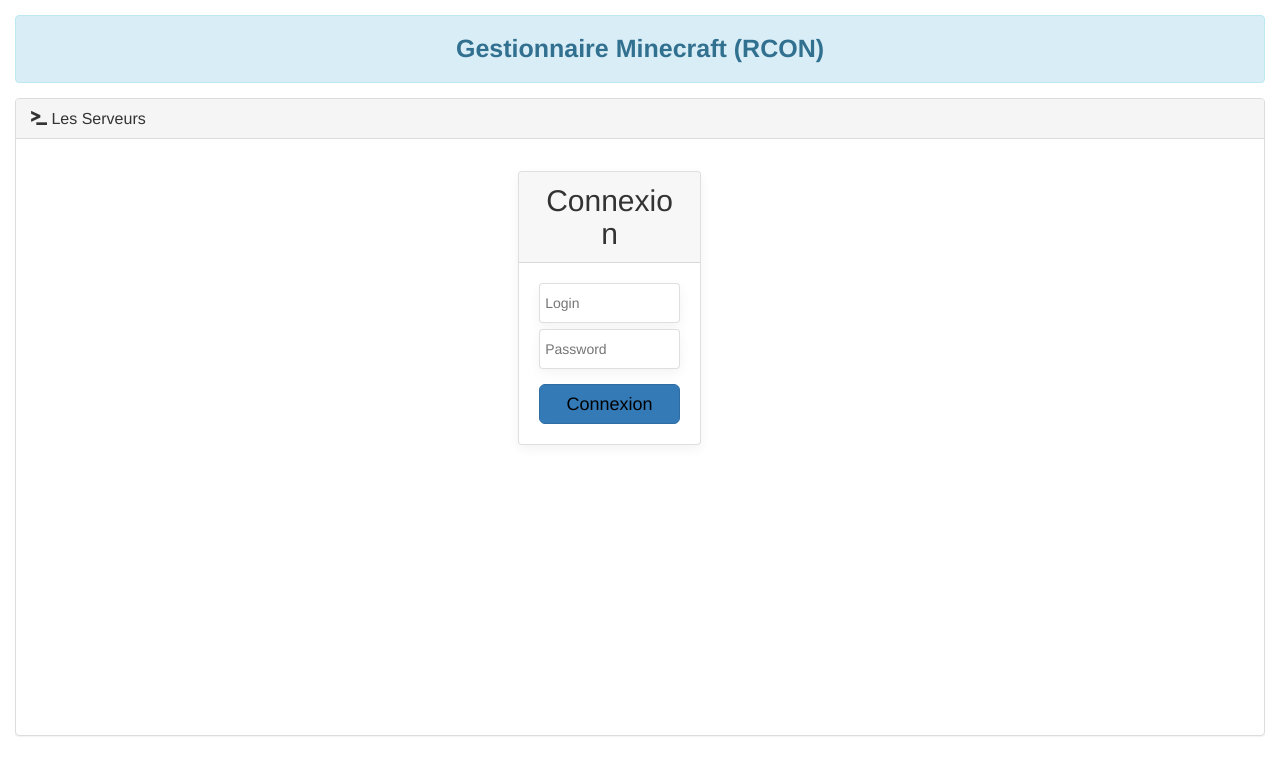
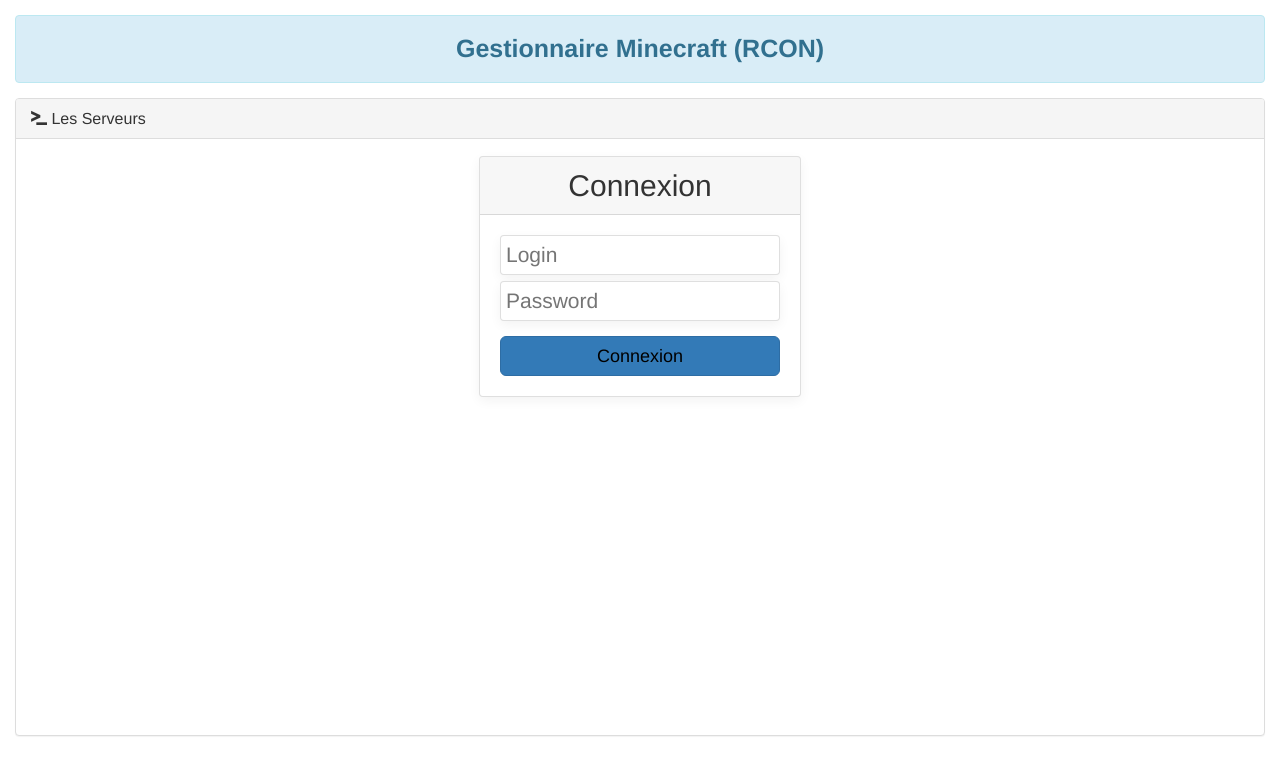
Before and after one commit to Octanne/McInterface, a PHP site: page /index.php in a window 1280 px wide. Shown: the top 775 px of the page. Run offline with PHP 8.4, Linux system fonts and the light colour scheme.

Commit message:
fix Login Page (Size of Box)

```diff
--- a/index.php
+++ b/index.php
@@ -92,19 +92,19 @@ if(isset($_SESSION['isLogin']) && $_SESSION['isLogin'] == true){
             ?>
           </div>
         <?php } else{ ?>
-          <div class="card box-shadow" style="text-align: center; height: auto; width: 15%; margin-top: 15px; margin-left: 40%; margin-right: 0%;">
+          <div class="card box-shadow" style="font-size:1.5em; text-align: center; margin: auto; width: max-content; height: max-content;">
             <div class="card-header">
               <h2 class="my-0 font-weight-normal">Connexion</h2>
             </div>
-            <div class="card-body" style="text-align: left;">
+            <div class="card-body" style="text-align: center; font-size:1em;">
               <?php if(isset($_GET["log"]) && $_GET["log"] == 'denied'){ ?>
-              <div class="alert alert-danger">Identifiant incorrect</div>
+              <div class="alert alert-danger" style="font-size:0.8em; padding:0.5em;">Identifiant incorrect</div>
               <?php } ?>
               <?php if(isset($_GET["log"]) && $_GET["log"] == 'restricted'){ ?>
-              <div class="alert alert-danger">Accès restreint</div>
+              <div class="alert alert-danger" style="font-size:0.8em; padding:0.5em;">Accès restreint</div>
               <?php } ?>
               <?php if(isset($_GET["log"]) && $_GET["log"] == 'deconnect'){ ?>
-              <div class="alert alert-info">Déconnexion réussi</div>
+              <div class="alert alert-info" style="font-size:0.8em; padding:0.5em;">Déconnexion réussi</div>
               <?php } ?>
               <form action="login.php" method="post">
               <input style="width: 100%; height: 40px; padding-left: 5px;" class="card box-shadow" type="text" placeholder="Login" name="login"/>
```
